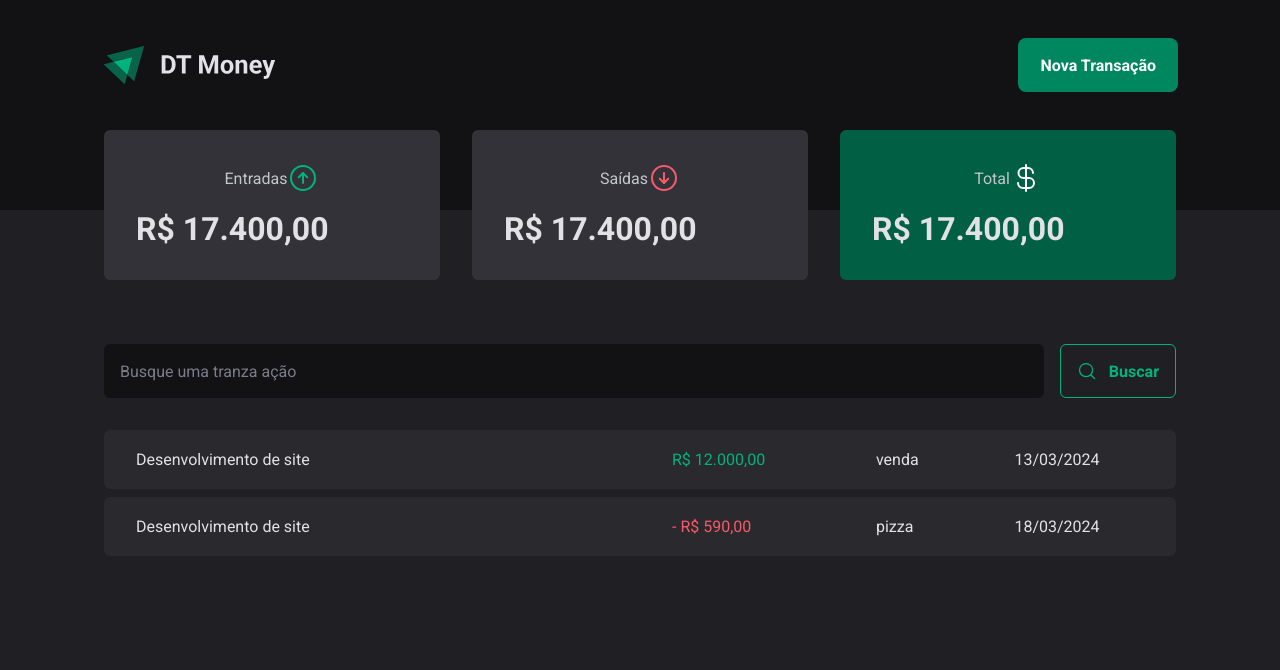
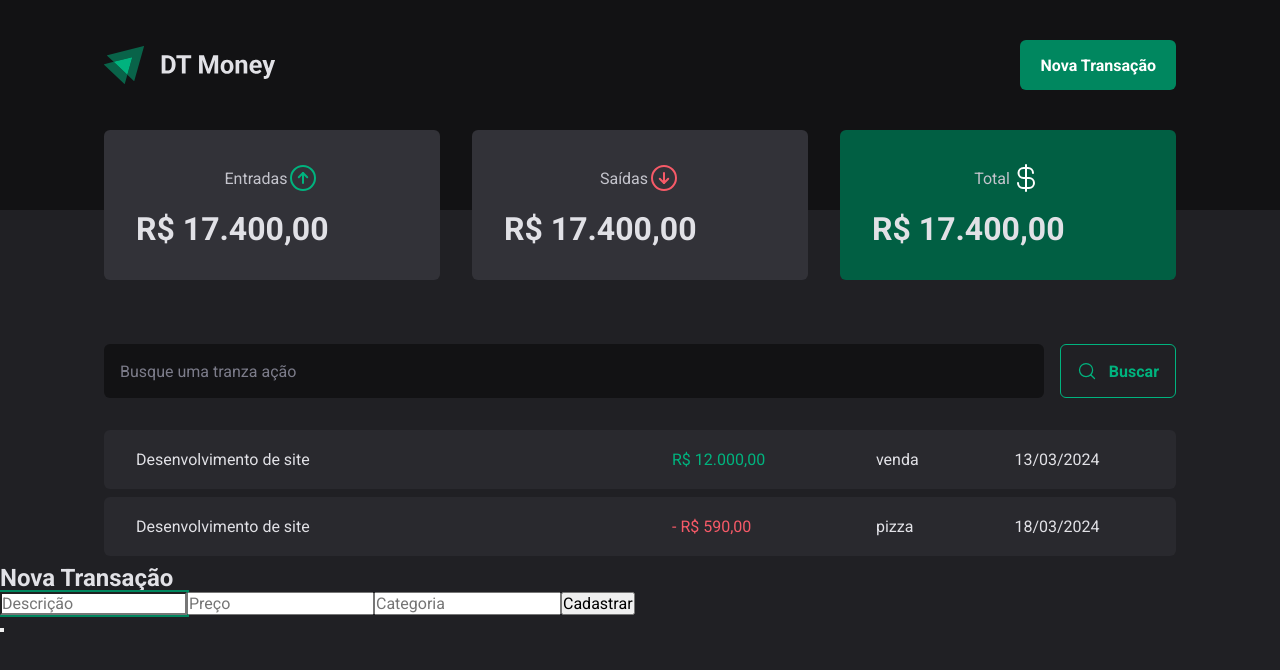
Before and after one commit to Breno-oKra/Dt-money-rocketseat-brenookra, a React (Vite) app: page / in a window 1280 px wide. Both pictures are taken after a click on the button "Nova Transação". Shown: the top 670 px of the page. Built offline with nearby package versions, Linux system fonts and the light colour scheme.

Commit message:
using Radix for create modal access modals

```diff
--- a/package.json
+++ b/package.json
@@ -10,6 +10,7 @@
     "preview": "vite preview"
   },
   "dependencies": {
+    "@radix-ui/react-dialog": "^1.1.1",
     "phosphor-react": "^1.4.1",
     "react": "^18.3.1",
     "react-dom": "^18.3.1",
--- a/src/components/Header/index.tsx
+++ b/src/components/Header/index.tsx
@@ -1,11 +1,18 @@
+import * as Dialog from '@radix-ui/react-dialog';
 import { HeaderContainer, HeaderContent, NewTransactionButton } from "./style";
 import logoImage from "../../assets/logo.svg"
-export function Header(){
-    return(
+import { NewTransationModal } from '../NewTrabsactionModal';
+export function Header() {
+    return (
         <HeaderContainer>
             <HeaderContent>
                 <img src={logoImage} alt="" />
-                <NewTransactionButton>Nova Transação</NewTransactionButton>
+                <Dialog.Root>
+                    <Dialog.Trigger asChild>
+                        <NewTransactionButton>Nova Transação</NewTransactionButton>
+                    </Dialog.Trigger>
+                    <NewTransationModal />
+                </Dialog.Root >
             </HeaderContent>
         </HeaderContainer>
     )
--- /dev/null
+++ b/src/components/NewTrabsactionModal/index.tsx
@@ -0,0 +1,22 @@
+import {  Content, Overlay } from "./style"
+import * as Dialog from '@radix-ui/react-dialog';
+export const NewTransationModal = () => {
+    return (
+
+        <Dialog.Portal>
+            <Overlay />
+            <Content>
+                <Dialog.Title>Nova Transação</Dialog.Title>
+                <form action=""
+                >
+                    <input type="text" placeholder="Descrição" required />
+                    <input type="number" placeholder="Preço" required />
+                    <input type="text" placeholder="Categoria" required />
+                    <button type="submit">Cadastrar</button>
+                </form>
+                <Dialog.Close />
+            </Content>
+        </Dialog.Portal>
+
+    )
+}
--- /dev/null
+++ b/src/components/NewTrabsactionModal/style.ts
@@ -0,0 +1,12 @@
+import styled from "styled-components";
+import * as Dialog from '@radix-ui/react-dialog';
+export const Overlay = styled(Dialog.Overlay)`
+    position: fixed;
+    width: 100vw;
+    height: 100vh;
+
+
+`
+export const Content = styled(Dialog.Content)`
+
+`
```
Also changed, not shown: 1 other file (tests, documents, lock files or other folders).
